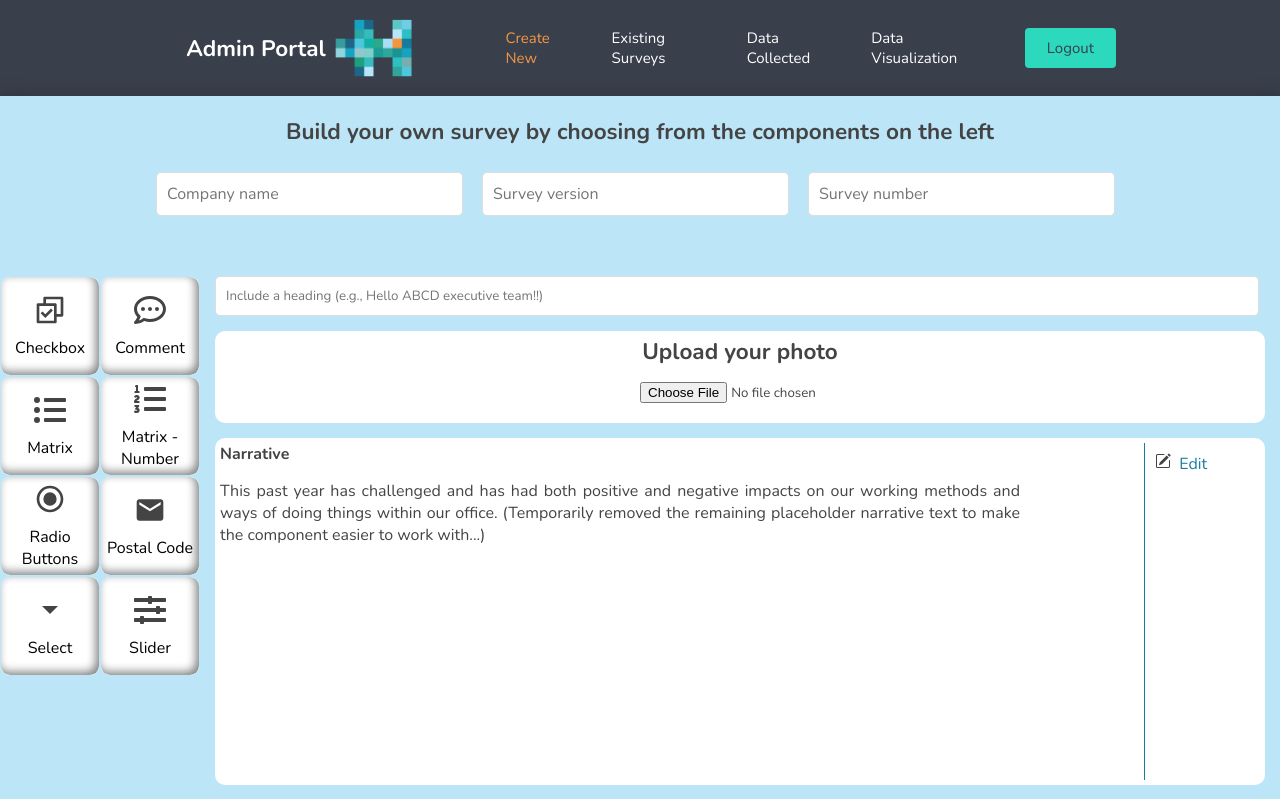
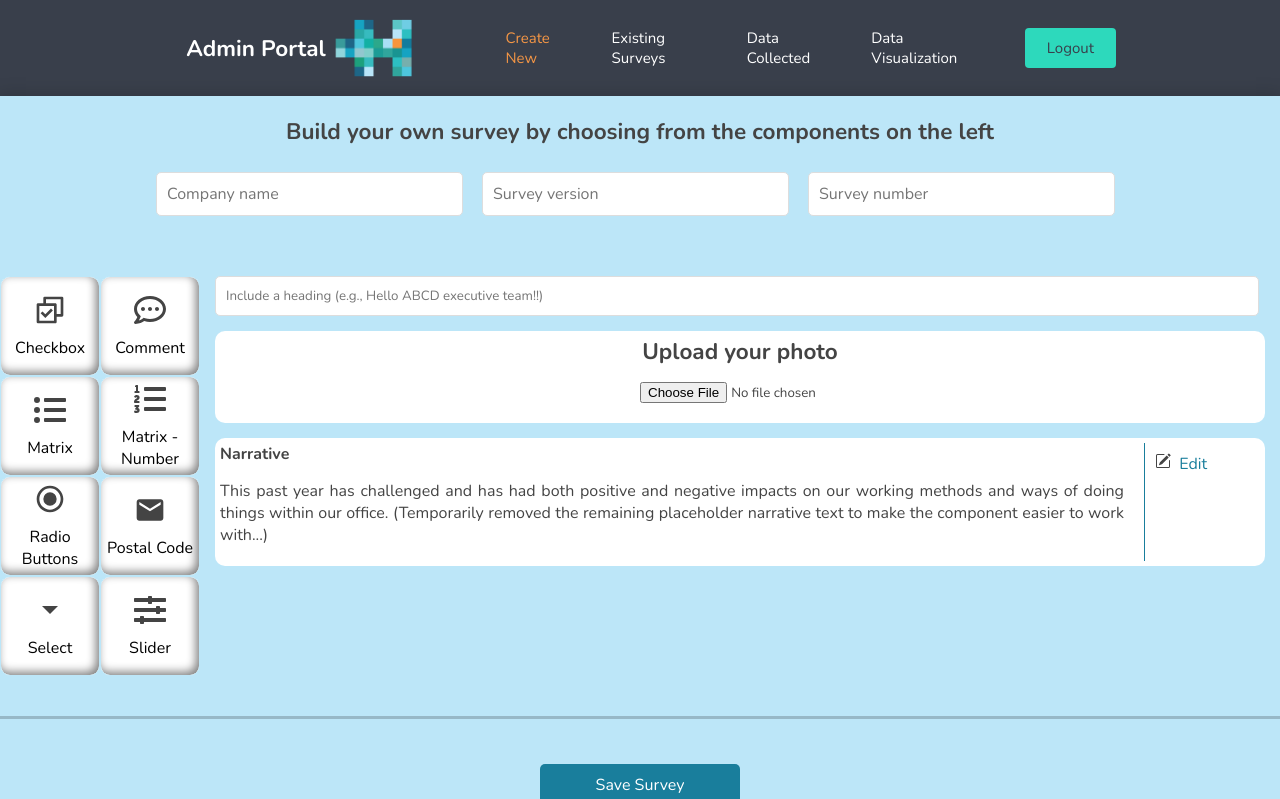
Before and after one commit to fjjes/project3-Hive, a React (Create React App) app in the folder client/: page /create-new in a window 1280 px wide. Shown: the top 799 px of the page. Built offline with nearby package versions, Linux system fonts and the light colour scheme.

Commit message:
narrative

```diff
--- a/client/src/components/pages/Admin/AdminPortal.css
+++ b/client/src/components/pages/Admin/AdminPortal.css
@@ -261,22 +261,27 @@ input[type=checkbox] {
     box-shadow: none !important;
 }
 
+.admin-question-component.narrative-component textarea {
+  height: 100% !important;
+	width: 100% !important;
+}
+
 .admin-question-component input[type="radio"],
 .admin-question-component input[type="checkbox"] {
   pointer-events: none;
 }
 
 .narrative-text-area {
-  width: 85%;
-  height: 300px;
-	width: 800px;
+  width: 100%;
+  /* height: 300px;
+	width: 800px; */
 }
 
 .narrative-text-area-input {
   width: 100% !important;
   white-space:break-spaces;
-  height: 300px;
-	width: 800px;
+  /* height: 300px;
+	width: 800px; */
 }
 
 .survey-selected-components {
```
